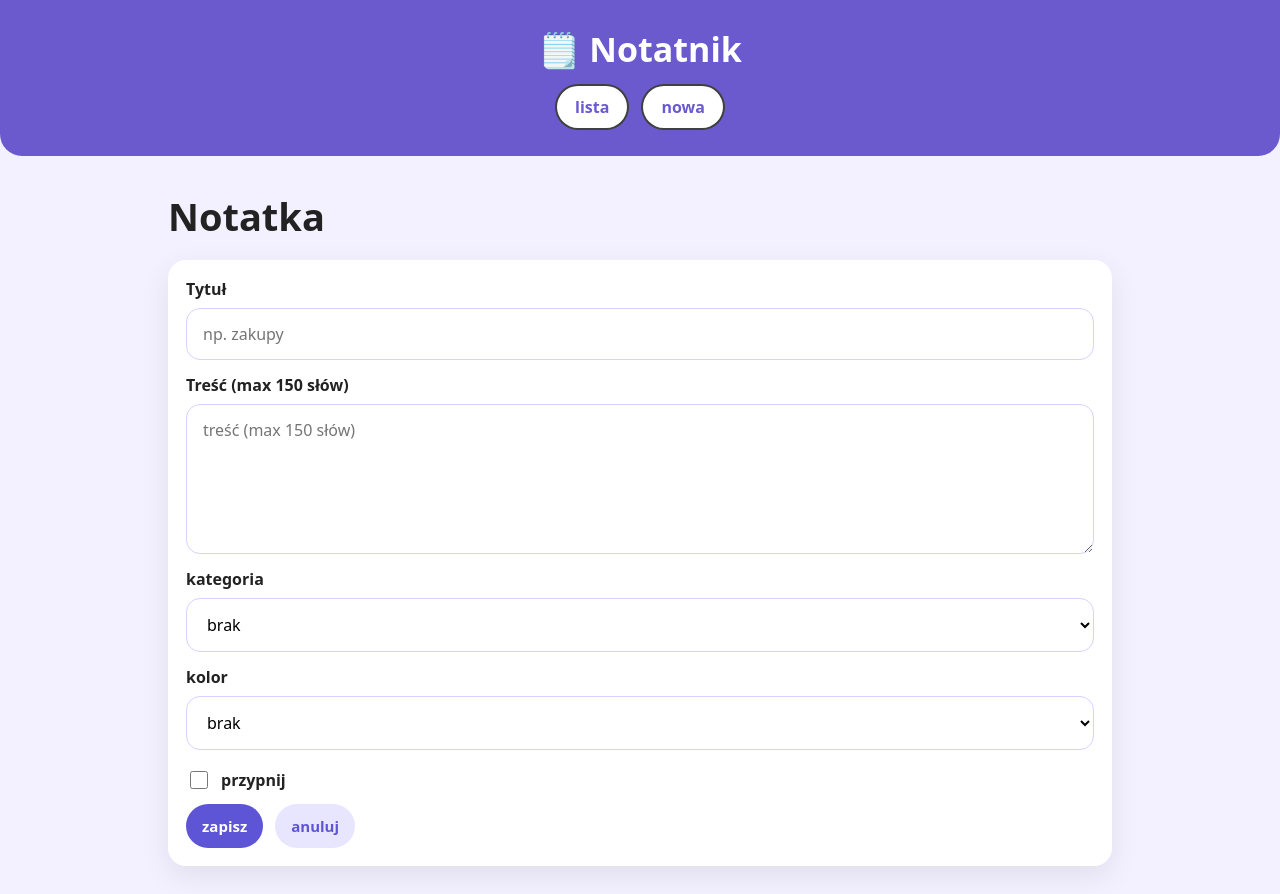
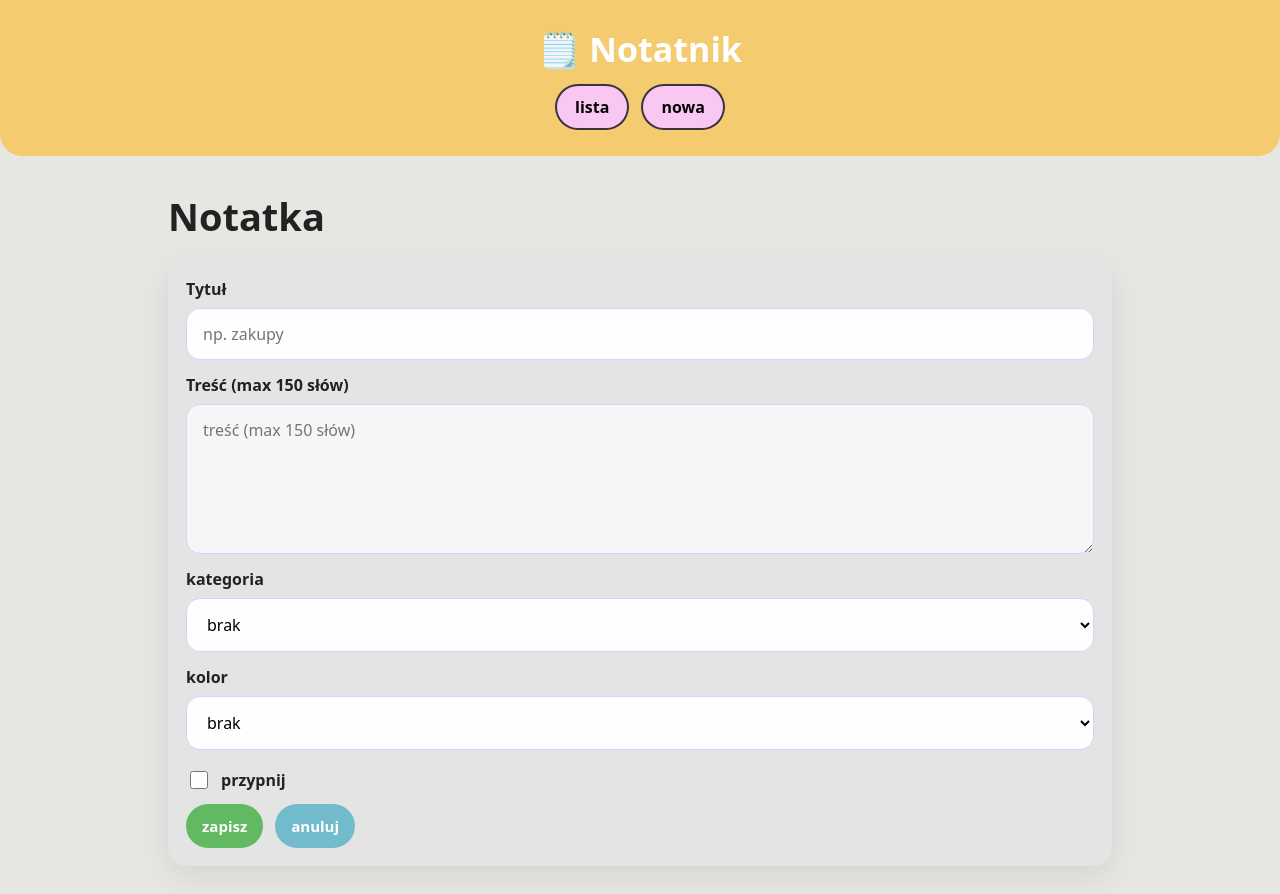
Before and after one commit to mirekm11/notatnik-pwa, a plain HTML site: page public/index.html in a window 1280 px wide. Both pictures are taken after a click on the link "nowa". Drawn offline with Linux system fonts and the light colour scheme.

Commit message:
Poprawki stylów CSS i układu interfejsu

```diff
--- a/public/css/styles.css
+++ b/public/css/styles.css
@@ -5,13 +5,13 @@
 
 body {
   margin: 0;
-  background: #f3f1ff;
+  background: #e6e6e2;
   color: #222;
 }
 
 /* HEADER */
 .app-header {
-  background: #6a5acd;
+  background: #f4cc6f;
   color: #fff;
   padding: 26px 16px;
   text-align: center;
@@ -38,8 +38,8 @@ body {
   text-decoration: none;
   padding: 10px 18px;
   border-radius: 999px;
-  background: #ffffff;
-  color: #6a5acd;
+  background: #f8c8f3;
+  color: #030303;
   font-weight: 700;
   border: 2px solid rgba(0, 0, 0, 0.75);
 }
@@ -63,7 +63,14 @@ h2 {
 
 /* INPUTS */
 .input,
-.select,
+.select {
+  width: 100%;
+  border: 1px solid #d6d2ff;
+  border-radius: 14px;
+  padding: 14px 16px;
+  font-size: 16px;
+  background: #fffefe;
+}
 .textarea {
   width: 100%;
   border: 1px solid #d6d2ff;
@@ -76,6 +83,7 @@ h2 {
 .textarea {
   min-height: 150px;
   resize: vertical;
+  background-color: #f6f6f6;
 }
 
 /* FILTERS */
@@ -167,6 +175,7 @@ h2 {
 /* FORM */
 .form {
   padding: 18px;
+  background-color: #e4e4e4;
 }
 
 .field {
@@ -191,23 +200,23 @@ h2 {
 }
 
 .btn-primary {
-  background: #5e55d6;
+  background: #61ba61;
   color: #fff;
 }
 
 .btn-secondary {
-  background: #e8e6ff;
-  color: #5e55d6;
+  background: hsl(191, 47%, 62%);
+  color: #ffffff;
 }
 
 .btn-danger {
-  background: #ff6b6b;
+  background: #f37575;
   color: #fff;
 }
 
 .btn-light {
-  background: #edeaff;
-  color: #111;
+  background: #6681c0;
+  color: #ffffff;
 }
 
 .form-actions {
```
